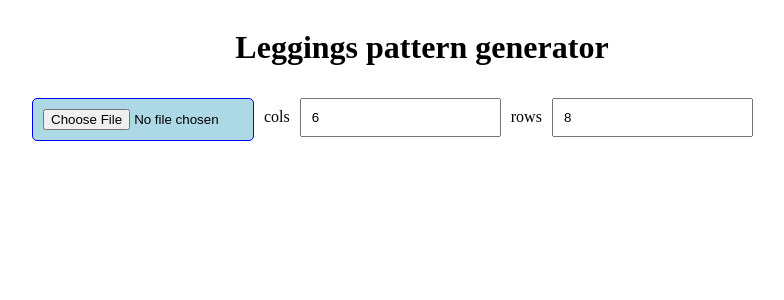
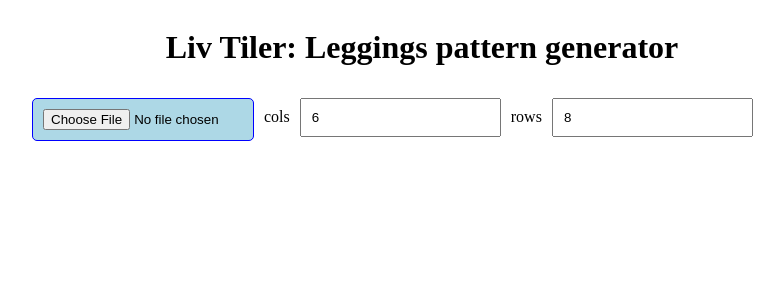
Before and after one commit to carlesandres/liv_tiler, a Next.js app: page / in a window 1280 px wide. Shown: the top 300 px of the page, without its empty margins (218-1002 px from the left). Built offline with nearby package versions, Linux system fonts and the light colour scheme.

Commit message:
Changed title

```diff
--- a/pages/index.js
+++ b/pages/index.js
@@ -152,7 +152,7 @@ class App extends React.Component {
           }
         `}
       </style>
-      <h1>Leggings pattern generator</h1>
+      <h1>Liv Tiler: Leggings pattern generator</h1>
       <div className="flex-row">
         <input
           className="button"
```
